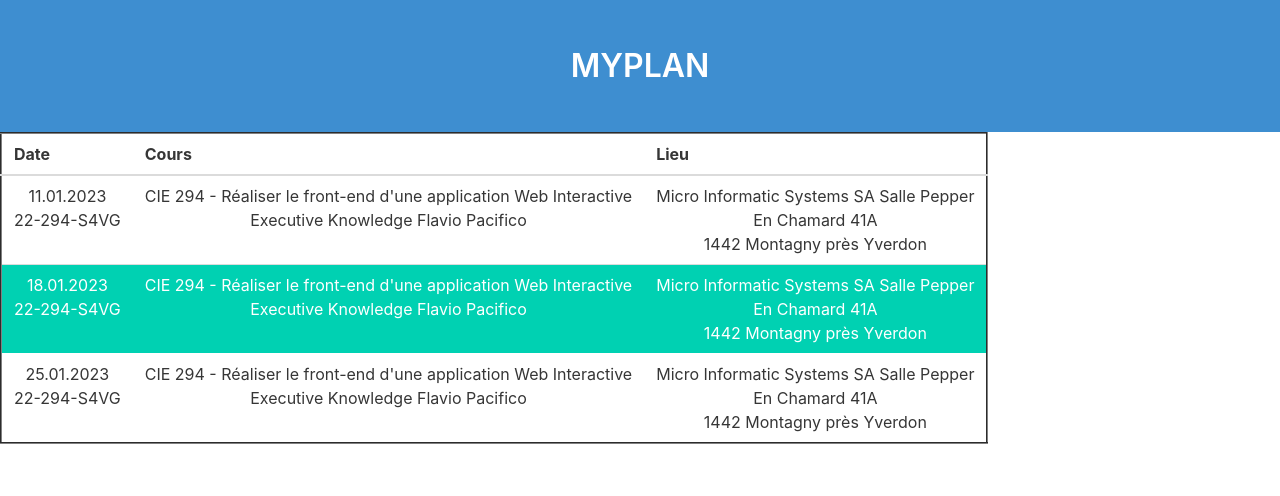
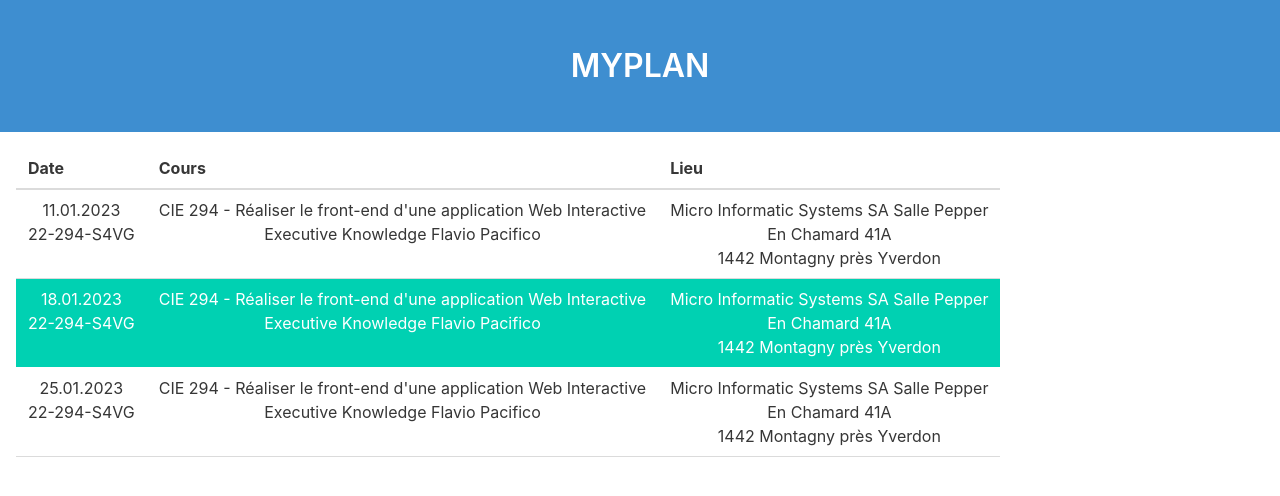
Before and after one commit to BastienVienet/epsic-cie-exam-react, a React (Create React App) app: page / in a window 1280 px wide. Shown: the top 496 px of the page. Built offline with nearby package versions, Linux system fonts and the light colour scheme.

Commit message:
Adding margin

```diff
--- a/src/components/Planning.jsx
+++ b/src/components/Planning.jsx
@@ -34,7 +34,7 @@ export const Planning = () => {
         }
 
     return (
-        <table border="2" className="table">
+        <table className="table m-4">
             <thead>
             <tr>
                 <th>Date</th>
```
